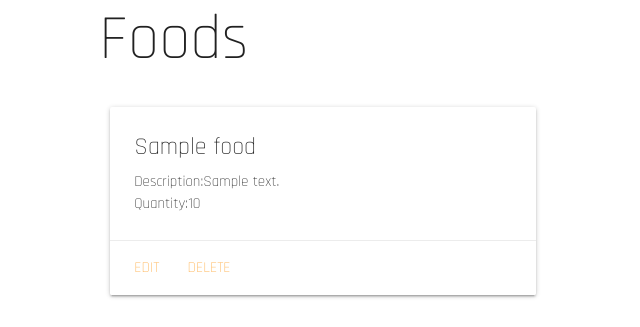
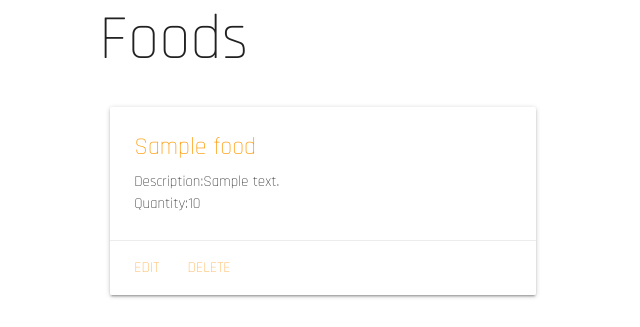
Before and after one commit to mariorojasac/raam, a Django app: page /foods/1/ in a window 1280 px wide. Shown: the part 101-428 px from the top of the page, without its empty margins (93-733 px from the left). Run offline with Django 3.2, Linux system fonts and the light colour scheme; a user stored in the database is signed in; tables that the repository leaves empty hold one stand-in row (values such as "Sample post").

Commit message:
adding styles

```diff
--- a/main_app/templates/main_app/food_detail.html
+++ b/main_app/templates/main_app/food_detail.html
@@ -7,7 +7,7 @@
     <div class="col s6 col-offset-3">
       <div class="card">
         <div class="card-content">
-          <span class="card-title">{{ food.name }}</span>
+          <span class="card-title orange-text darken-2">{{ food.name }}</span>
           <p>Description:{{ food.description }}</p>
           <p>Quantity:{{ food.quantity }}</p>
         </div>
--- a/main_app/templates/main_app/food_list.html
+++ b/main_app/templates/main_app/food_list.html
@@ -11,7 +11,7 @@
       <div class="card-content">
         <div class="row">
           <div class="col s4">
-            <span class="card-title">{{ food.name }}</span>
+            <span class="card-title orange-text darken-2">{{ food.name }}</span>
             <p>Quantity:{{ food.quantity }}</p>
             <p>Description:{{ food.description }}</p>
           </div>
@@ -28,5 +28,6 @@
       </div>
     </a>
   </div>
+  {% endfor %}
 </div>
-{% endfor %} {% endblock %}
+{% endblock %}
```
